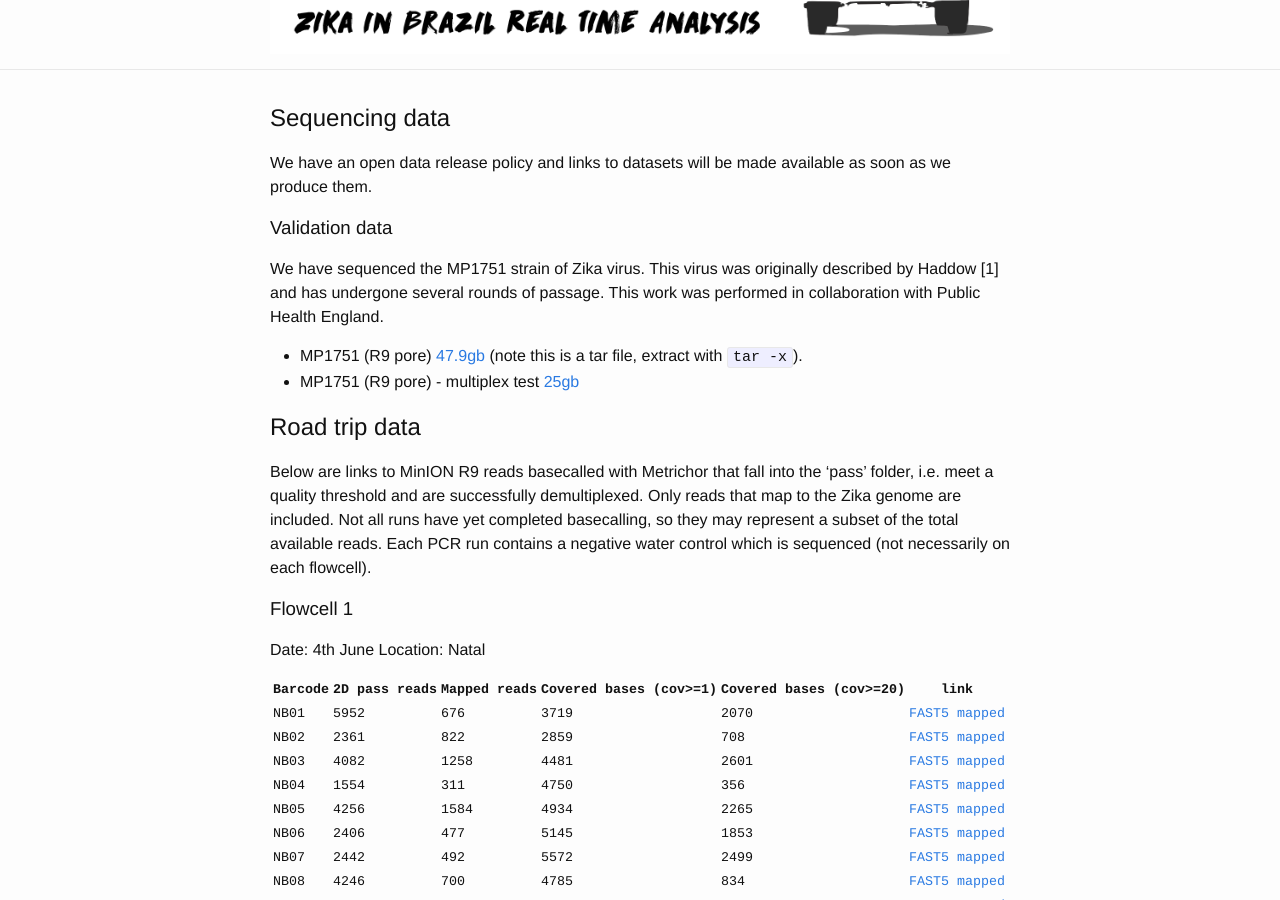
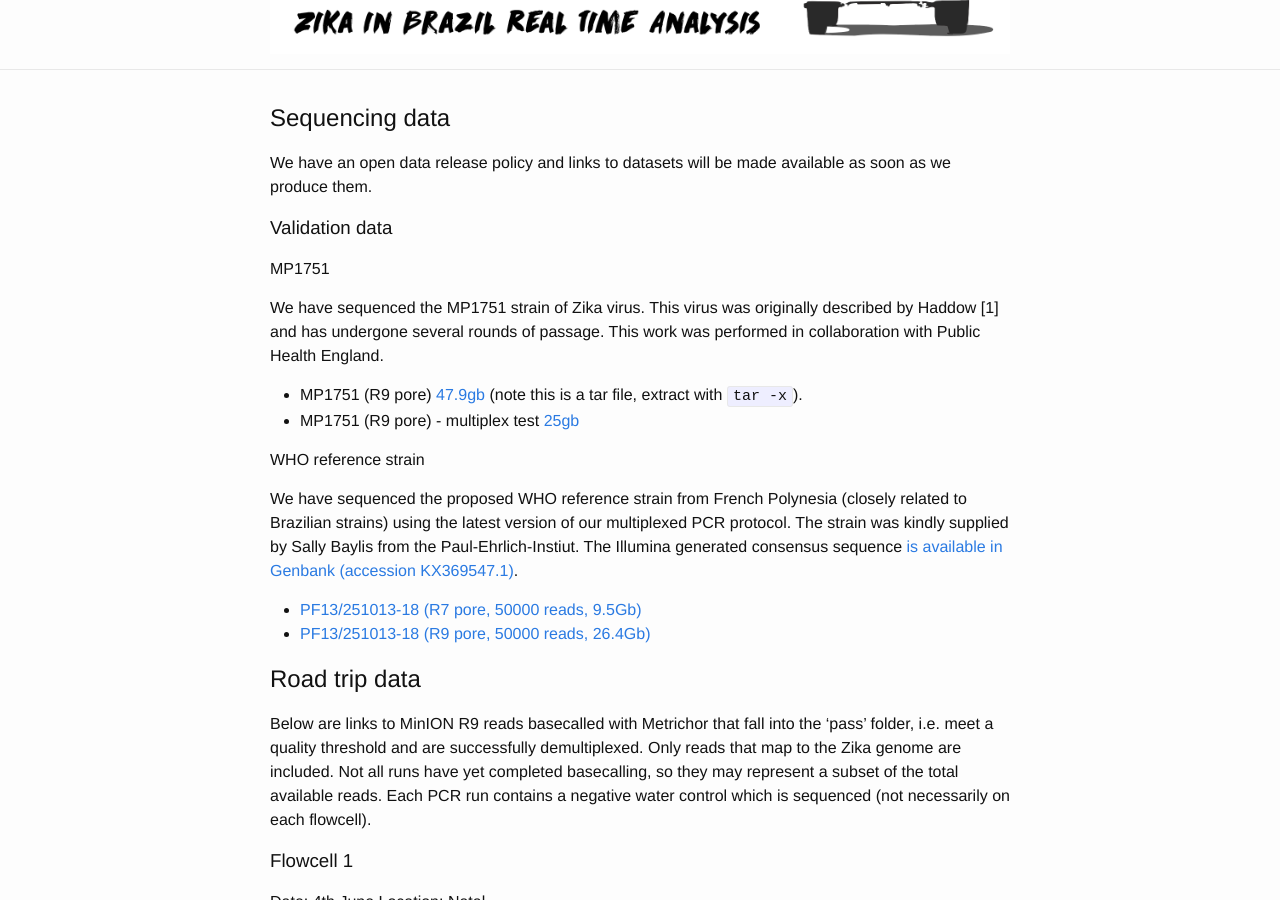
Before and after one commit to zibraproject/zibraproject.github.io, a Jekyll site: the page built from data.md, in a window 1280 px wide and 900 px high, scrolled down 245 px. Built offline with Jekyll 4.4.1, drawn with Linux system fonts in a browser that asks for light colours; comment, search, counter and statistics services are not loaded.

Commit message:
add WHO reference sequence

```diff
--- a/data.md
+++ b/data.md
@@ -10,6 +10,8 @@ as soon as we produce them.
 
 ### Validation data
 
+#### MP1751
+
 We have sequenced the MP1751 strain of Zika virus. This virus was
 originally described by Haddow [1] and has undergone several rounds
 of passage. This work was performed in collaboration with
@@ -17,6 +19,13 @@ Public Health England.
 
   - MP1751 (R9 pore) <a href="http://s3.climb.ac.uk/nanopore/Zika_MP1751_PHE_Long_R9_2D.tgz">47.9gb</a> (note this is a tar file, extract with ``tar -x``).
   - MP1751 (R9 pore) - multiplex test <a href="http://s3.climb.ac.uk/nanopore/R9_MinKNOW_0.51_PHE_amplicons_lambda_barcoded_demultiplexed_pass.tar">25gb</a>
+
+#### WHO reference strain
+
+We have sequenced the proposed WHO reference strain from French Polynesia (closely related to Brazilian strains) using the latest version of our multiplexed PCR protocol. The strain was kindly supplied by Sally Baylis from the Paul-Ehrlich-Instiut. The Illumina generated consensus sequence <a href="http://www.ncbi.nlm.nih.gov/nuccore/KX369547.1">is available in Genbank (accession KX369547.1)</a>.
+
+  - <a href="http://s3.climb.ac.uk/nanopore/primal_KX369547_R7.3.tgz">PF13/251013-18 (R7 pore, 50000 reads, 9.5Gb)</a>
+  - <a href="http://s3.climb.ac.uk/nanopore/primal_KX369547_R9.tgz">PF13/251013-18 (R9 pore, 50000 reads, 26.4Gb)</a>
 
 ## Road trip data
 
```
